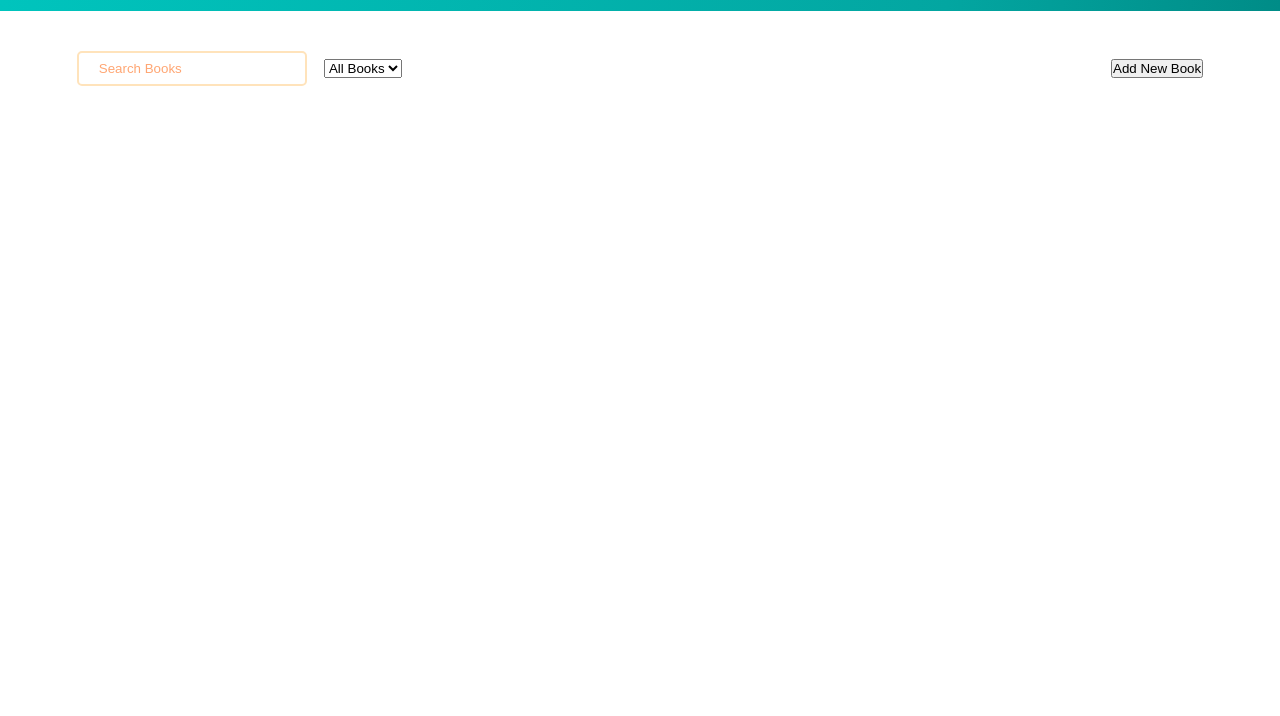
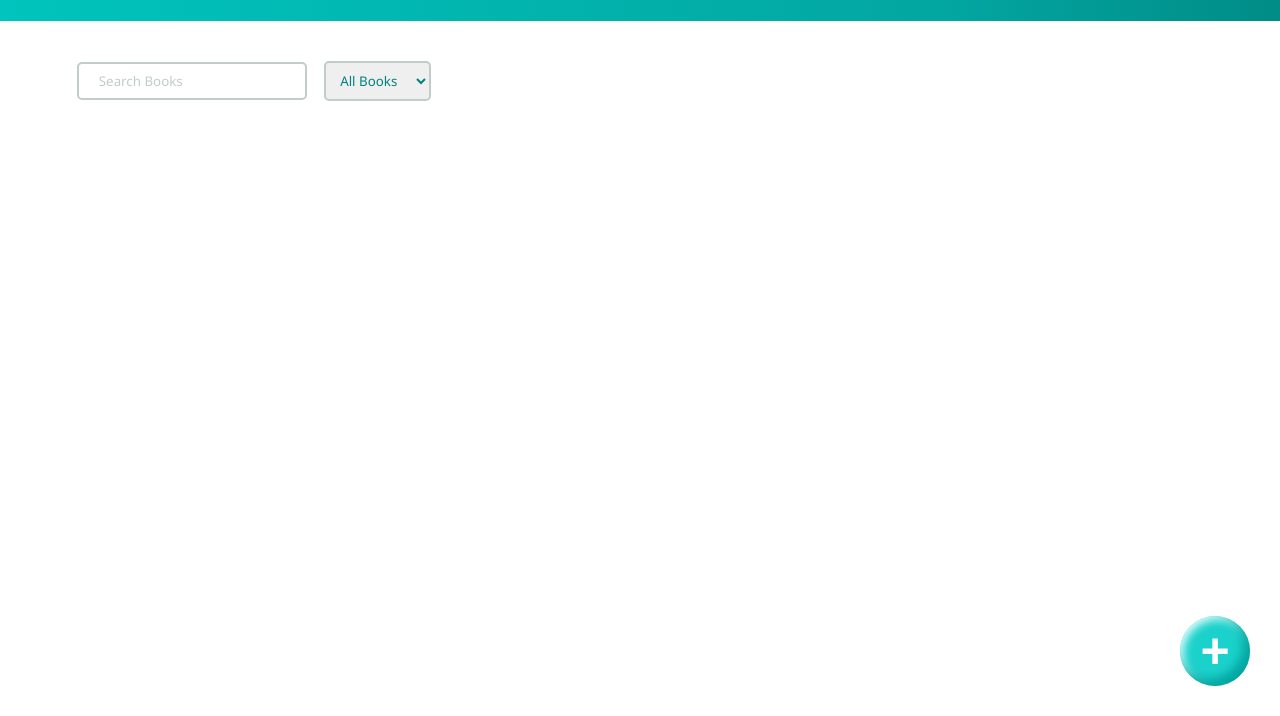
Before and after one commit to VMQ30/Library, a plain HTML site: page index.html in a window 1280 px wide. Shown: the part 84-800 px from the top of the page. Drawn offline with Linux system fonts and the light colour scheme.

Commit message:
finished the base html and css

```diff
--- a/index.html
+++ b/index.html
@@ -32,14 +32,14 @@
         <div class = "inputs">
             <div>
                 <input type ="search" class = "search-bar" placeholder = "Search Books">
-                <select>
+                <select class = "select">
                     <option>All Books</option>
                     <option>Read</option>
                     <option>Unread</option>
                 </select>
             </div>
 
-            <button>Add New Book</button>
+            <button class = "add-book"><span>+</span></button>
         </div>
 
 
--- a/style.css
+++ b/style.css
@@ -5,9 +5,13 @@
 
 :root{
     --maincolor:#03A6A1;
+    --lightcolor:#1bd1cb;
+    --darkcolor:#00827e;
+    --box-shadow:#00827e6b;
     --lightorange: #FFE3BB;
     --midorange: #FFA673;
     --darkorange:#FF4F0F;
+    font-family: 'Segoe UI', Tahoma, Geneva, Verdana, sans-serif;;
 }
 
 
@@ -44,13 +48,78 @@ main{
     padding: 8px 20px;
     width: 18vw;
     margin-right: 1vw;
-    border-color: var(--lightorange);
+    border-color:#c1cccb;
+    outline:none;
+    caret-color: var(--darkcolor);
+    color: var(--darkcolor);
+    font-family: 'Segoe UI', Tahoma, Geneva, Verdana, sans-serif;
+    transition: all 0.3s;
 }
 
 .search-bar::placeholder{
-    color: var(--midorange);
+    color: #c1cccb;
 }
 
+.search-bar:focus{
+    border-color: var(--maincolor);
+    box-shadow: 0px 3px 5px var(--box-shadow);
+
+}
+
+.select{
+    border-radius: 5px;
+    border: 2px solid;
+    padding: 8px 10px;
+    width: 8em;
+    margin-right: 1vw;
+    border-color:#c1cccb;
+    outline:none;
+    caret-color: var(--darkcolor);
+    color: var(--darkcolor);
+    cursor:pointer;
+    font-family: 'Segoe UI', Tahoma, Geneva, Verdana, sans-serif;
+    transition: all 0.3s;
+}
+
+.select:focus{
+    border-color: var(--maincolor);
+    box-shadow: 0px 3px 5px var(--box-shadow);
+}
+
+.add-book{
+    border:none;
+    color:white;
+    font-weight: bold;
+    font-size: 50px;
+    background-color: var(--lightcolor);
+    transition: all 0.3s;
+    cursor: pointer;
+    border-radius: 50px;
+    position: fixed;
+    width:70px;
+    height: 70px;
+    bottom:30px;
+    right:30px;
+    margin:none;
+    padding:none;
+    box-shadow: inset -7px -7px 10px var(--maincolor),
+                inset 3px 3px 10px rgb(235, 254, 255);
+    outline: none;
+}
+
+.add-book:hover{
+    box-shadow: inset -7px -7px 10px var(--maincolor),
+                inset 3px 3px 10px rgb(235, 254, 255),
+                0 0 7px var(--maincolor);
+}
+
+.add-book:active{
+    opacity: 0.6;
+}
+span{
+    align-self: center;
+    justify-self: center;
+}
 .inputs{
     display: flex;
     justify-content: space-between ;
```
